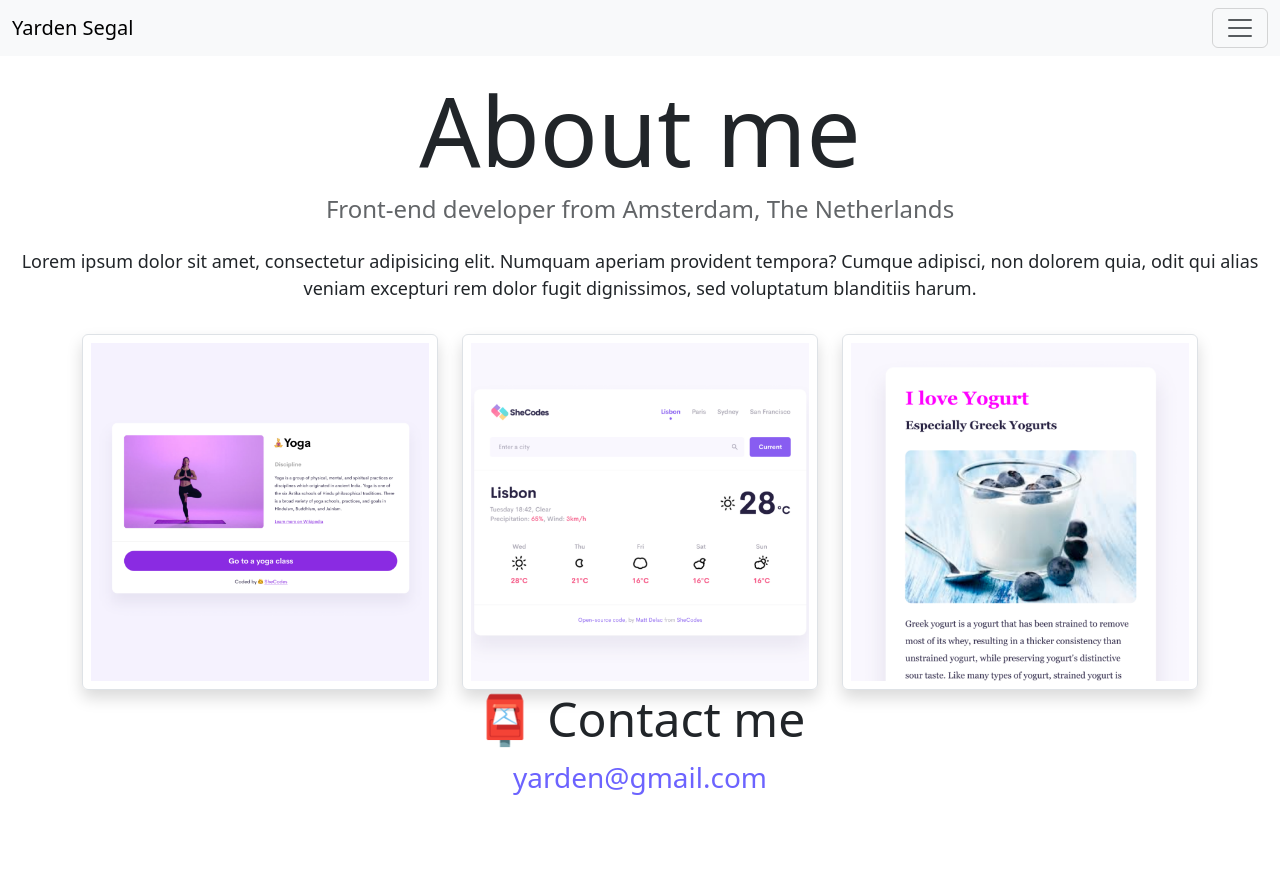
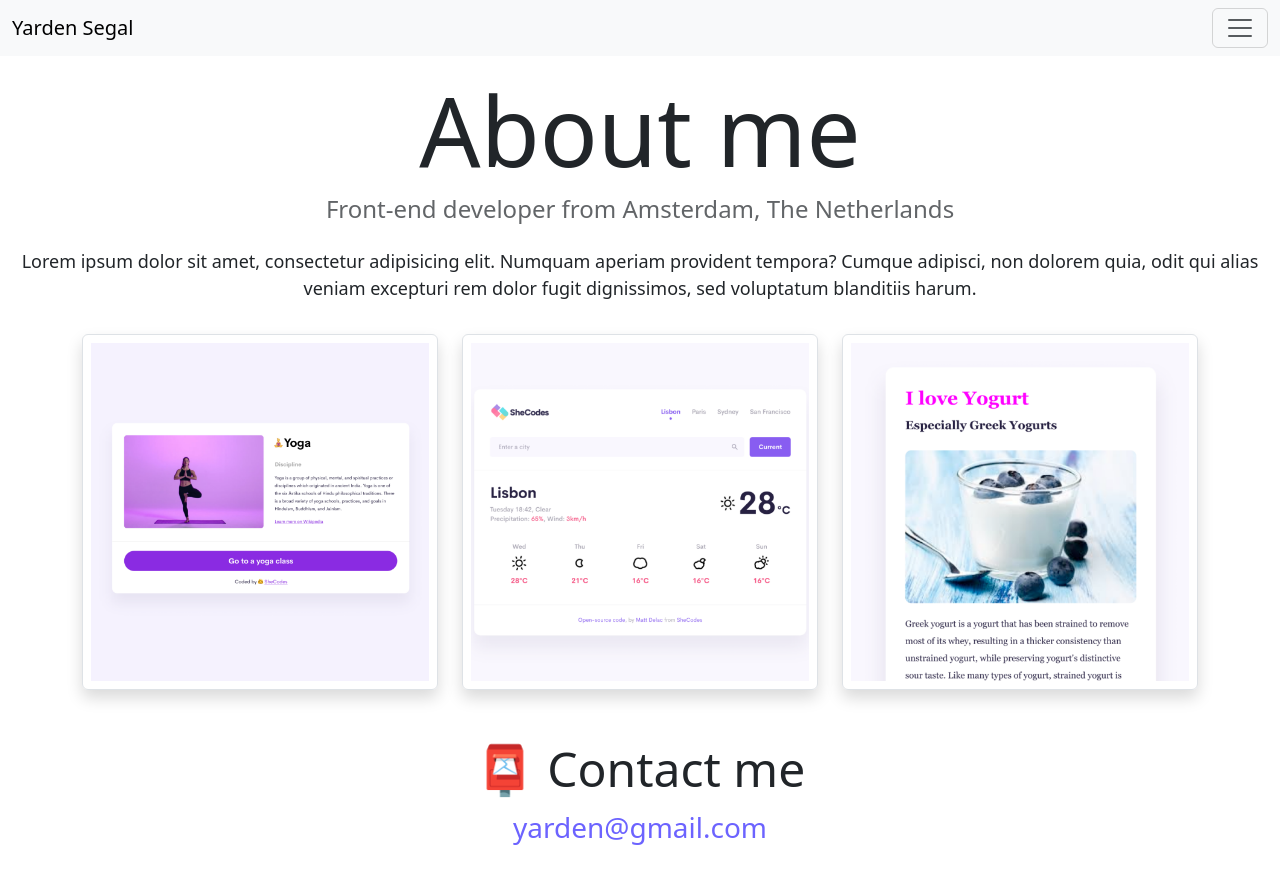
Before and after one commit to yardenSegal13/About-me, a plain HTML site: page about.html in a window 1280 px wide. Before the commit the page ends 800 px from the top, so only its background shows below. Drawn offline with nearby package versions, Linux system fonts and the light colour scheme.

Commit message:
Update style.css

```diff
--- a/css/style.css
+++ b/css/style.css
@@ -77,7 +77,7 @@ p {
   text-decoration: underline;
 }
 
-#contact {
+#contact-me {
   padding: 50px 0;
 }
 
```
